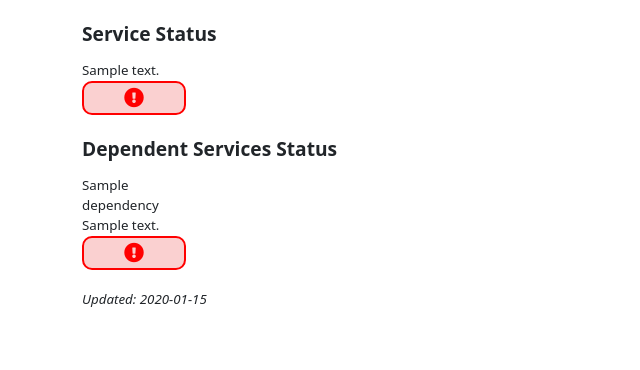
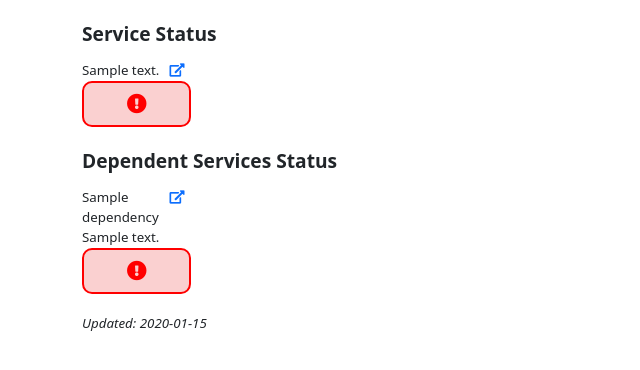
Before and after one commit to uw-it-aca/status-dashboard, a Python web app: template status_dashboard/templates/dashboard.html in a window 1280 px wide. Shown: the part 70-440 px from the top of the page, without its empty margins (0-640 px from the left). Run offline with Jinja, Linux system fonts and the light colour scheme; the template is opened without the code that fills it: most values are stand-ins (such as "Sample title", 1, 10 or a date in 2020).

Commit message:
little bit of layout

```diff
--- a/example_config.yml
+++ b/example_config.yml
@@ -27,8 +27,8 @@ dashboards:
     dependencies:
       # list of each dependent service and the test to determine its healthiness
       - name: Student Web Service
-        desription: Service course and registration information
+        description: Service course and registration information
         query: some_metric{label=value} bool > 99.9
       - name: Person Web Service
-        desription: Service supplying person information
+        description: Service supplying person information
         query: some_metric{label=value} bool > 75.0
--- a/status_dashboard/static/dashboard.css
+++ b/status_dashboard/static/dashboard.css
@@ -11,18 +11,26 @@ html, body {
 }
 
 .status {
-    width: 8em;
+    width: 10em;
+    font-size: smaller;
 }
 
-.status_title {
+.status-description {
+    width: 80%;
+    float: left;
+}
+
+.status-link {
+    width: 20%
+    float: right;
+}
+
+.status-title {
     margin-bottom: 12px;
     font-size: larger;
     font-weight: 600;
 }
 
-.description {
-    font-size: smaller;
-}
 
 .pill {
     border-style: solid;
@@ -34,7 +42,7 @@ html, body {
     margin-right: 10px;
     text-align: center;
     vertical-align: middle;
-    line-height: 20px;
+    line-height: 32px;
     font-size: 20px;
     background-color: #fad0d0;
     color: #ff0000;
--- a/status_dashboard/templates/dashboard.html
+++ b/status_dashboard/templates/dashboard.html
@@ -7,11 +7,18 @@
 </div>
 <div class="container">
   <div class="row">
-    <div class="status_title">Service Status</div>
+    <div class="status-title">Service Status</div>
     {% for application in application_section %}
     <div class="status">
-      <div class="description">
-        {{application.description}}
+      <div class="status-header">
+        <div class="status-description">
+          {{application.description}}
+        </div>
+        <div class="status-link">
+          {% if application.link %}
+          <a href="{{application.link}}"><i class="fa fa-external-link-alt"></i></a>
+          {% endif %}
+        </div>
       </div>
       <div class="pill{% if application.nominal %} nominal{% endif %}">
         <i class="fa {% if application.nominal %}fa-check{%else%}fa-exclamation-circle{% endif %}"></i>
@@ -20,12 +27,19 @@
     {% endfor %}
   </div>
   <div class="row">
-    <div class="status_title">Dependent Services Status</div>
+    <div class="status-title">Dependent Services Status</div>
     {% for dependency in dependencies_section %}
     <div class="status">
-      <div class="description">
-        {{dependency.name}}<br />
-        {{dependency.description}}
+      <div class="status-header">
+        <div class="status-description">
+          {{dependency.name}}<br />
+          {{dependency.description}}
+        </div>
+        <div class="status-link">
+          {% if dependency.link %}
+          <a href="{{dependency.link}}"><i class="fa fa-external-link-alt"></i></a>
+          {% endif %}
+        </div>
       </div>
       <div class="pill{% if dependency.nominal %} nominal{% endif %}">
         <i class="fa {% if dependency.nominal %}fa-check{%else%}fa-exclamation-circle{% endif %}"></i>
--- a/status_dashboard/views/status.py
+++ b/status_dashboard/views/status.py
@@ -79,9 +79,9 @@ class StatusRequest(RequestHandler):
                 health = False
 
             context.append({
-                "name": member.get('name'),
-                "description": member.get('description'),
-                "link": member.get('link'),
+                "name": member.get('name', ""),
+                "description": member.get('description', ""),
+                "link": member.get('link', ""),
                 "nominal": health
             })
 
```
